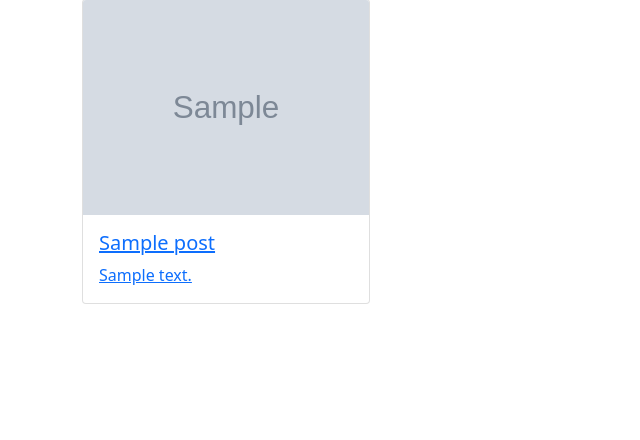
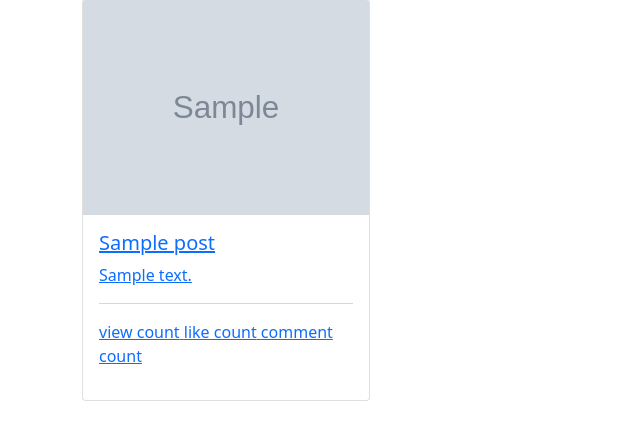
Before and after one commit to rauljr87/Blog, a Django app: page / in a window 1280 px wide. Shown: the part 81-521 px from the top of the page, without its empty margins (0-640 px from the left). Run offline with Django 4.2, Linux system fonts and the light colour scheme; tables that the repository leaves empty hold one stand-in row (values such as "Sample post"); grey boxes marked "Sample" are stand-in pictures.

Commit message:
configuración para ver cantidad de visualizaciones, likes y comments

```diff
--- a/templates/posts/post_list.html
+++ b/templates/posts/post_list.html
@@ -16,6 +16,13 @@
                         <h5 class="card-title">{{ object.title }}</h5>
                         <!-- truncatechars para indicar cuantos caracteres de contenido a mostrar -->
                         <p class="card-text">{{ object.content|truncatechars:40 }}</p>
+                        <hr/>
+                        <p>
+                            <!-- para ver cantidad de visualizaciones, likes y comments -->
+                            <span>view count</span>
+                            <span>like count</span>
+                            <span>comment count</span>
+                        </p>
                     </div>
                 </div>
             </a>
```
